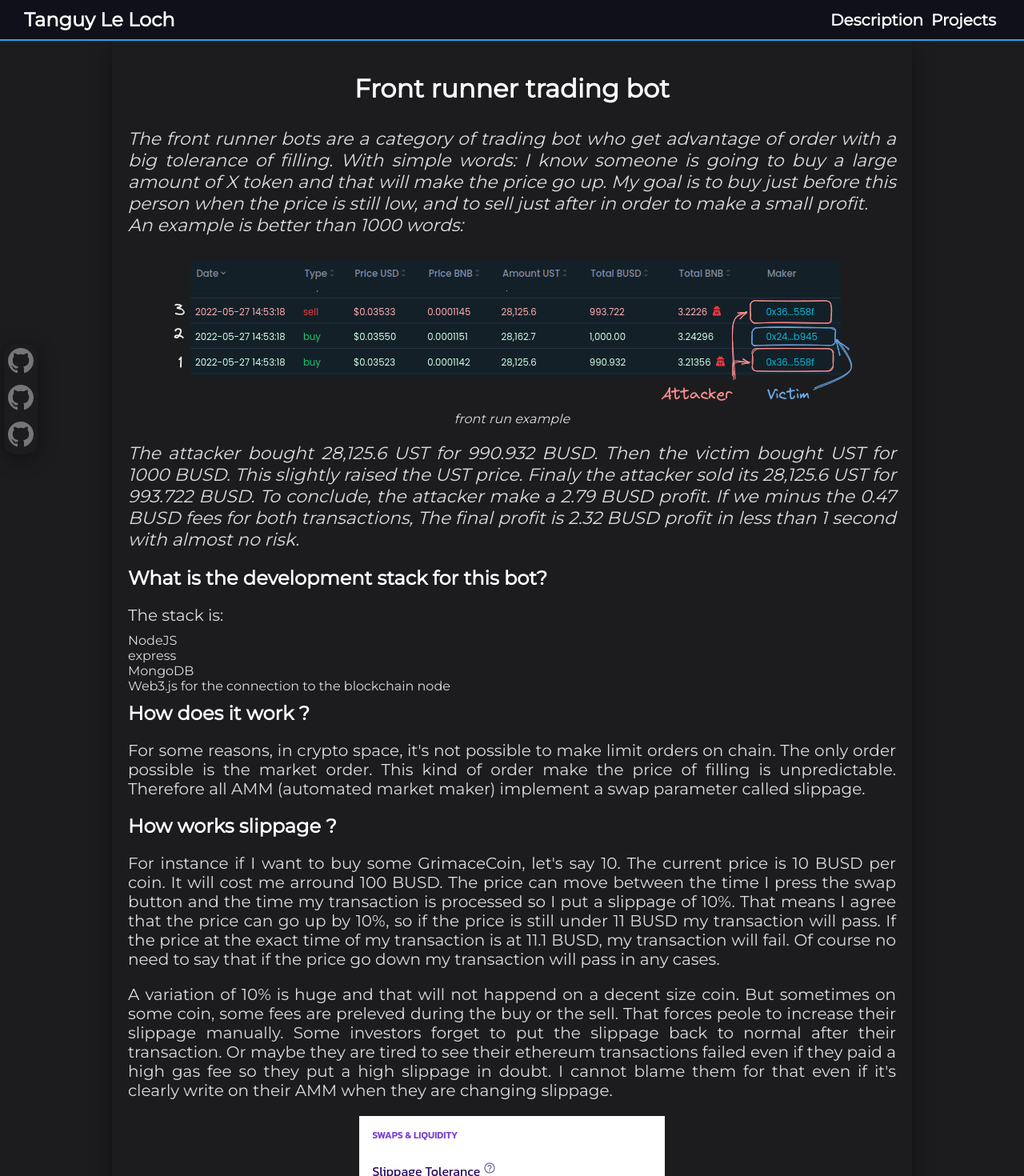
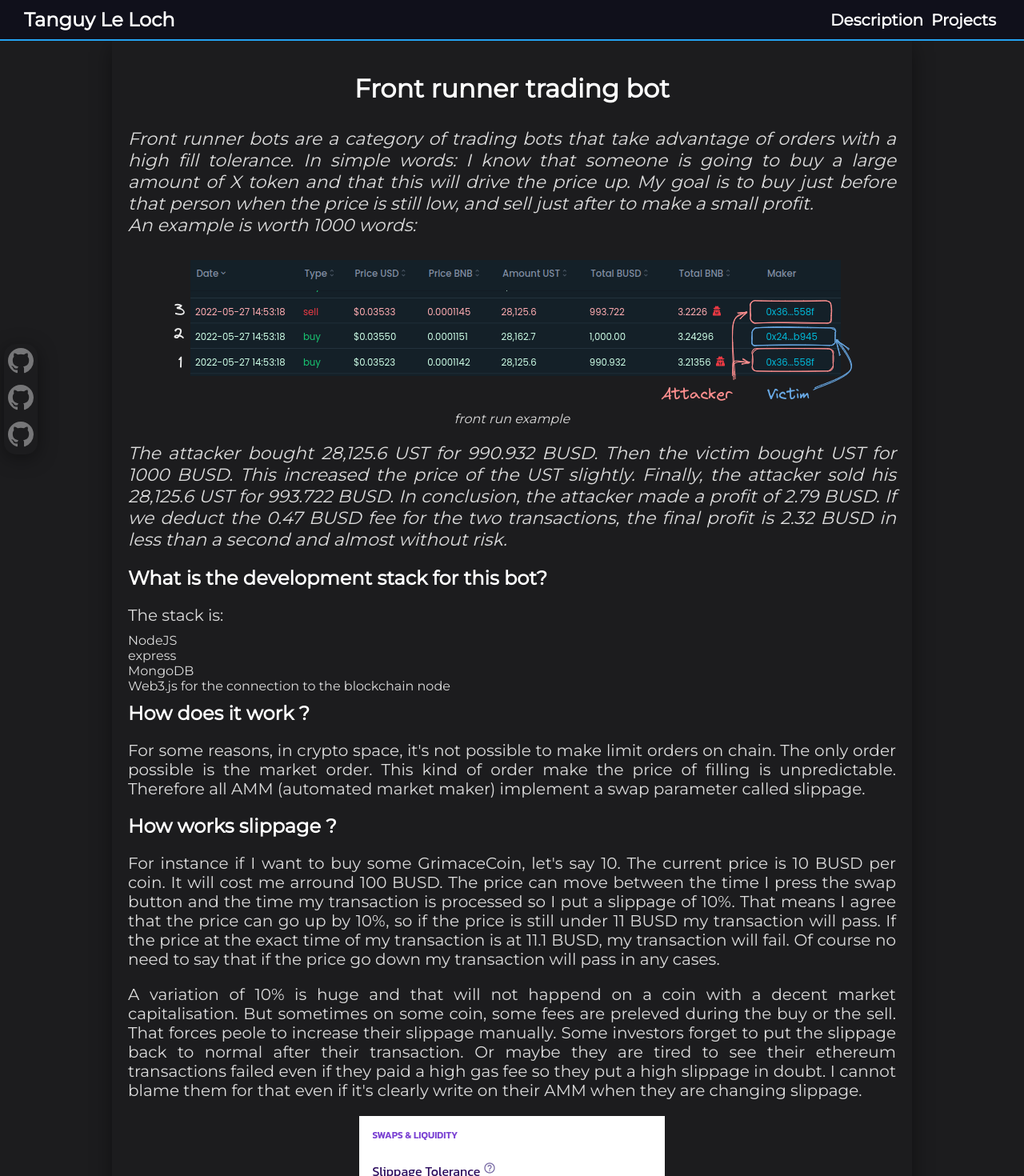
Before and after one commit to TanguyLeLoch/website, a React (Create React App) app: page /projects/front-runner-trading-bot in a window 1280 px wide. Shown: the top 1470 px of the page at 80% size. Built offline with nearby package versions, Linux system fonts and the light colour scheme.

Commit message:
start to correct english

```diff
--- a/src/components/SocialNetworkLinks/index.jsx
+++ b/src/components/SocialNetworkLinks/index.jsx
@@ -1,5 +1,4 @@
 import styled from 'styled-components';
-import colors from '../../utils/style/colors';
 const HoverContainer = styled.div`
   position: fixed;
   left: 5px;
--- a/src/pages/Projects/front-runner-trading-bot/index.jsx
+++ b/src/pages/Projects/front-runner-trading-bot/index.jsx
@@ -39,16 +39,16 @@ function FrontRunnerTradingBot() {
     <StyledCard>
       <Title1>Front runner trading bot</Title1>
       <Intro>
-        The front runner bots are a category of trading bot who get advantage of order with a big tolerance of filling. With simple words: I know someone is
-        going to buy a large amount of X token and that will make the price go up. My goal is to buy just before this person when the price is still low, and to
-        sell just after in order to make a small profit.
-        <br /> An example is better than 1000 words:
+        Front runner bots are a category of trading bots that take advantage of orders with a high fill tolerance. In simple words: I know that someone is going
+        to buy a large amount of X token and that this will drive the price up. My goal is to buy just before that person when the price is still low, and sell
+        just after to make a small profit. <br />
+        An example is worth 1000 words:
       </Intro>
       <ImageLegend src={FrontRunExample} alt="front run example"></ImageLegend>
       <Intro>
-        The attacker bought 28,125.6 UST for 990.932 BUSD. Then the victim bought UST for 1000 BUSD. This slightly raised the UST price. Finaly the attacker
-        sold its 28,125.6 UST for 993.722 BUSD. To conclude, the attacker make a 2.79 BUSD profit. If we minus the 0.47 BUSD fees for both transactions, The
-        final profit is 2.32 BUSD profit in less than 1 second with almost no risk.
+        The attacker bought 28,125.6 UST for 990.932 BUSD. Then the victim bought UST for 1000 BUSD. This increased the price of the UST slightly. Finally, the
+        attacker sold his 28,125.6 UST for 993.722 BUSD. In conclusion, the attacker made a profit of 2.79 BUSD. If we deduct the 0.47 BUSD fee for the two
+        transactions, the final profit is 2.32 BUSD in less than a second and almost without risk.
       </Intro>
       <Title2>What is the development stack for this bot?</Title2>
       <Text>The stack is:</Text>
@@ -71,10 +71,10 @@ function FrontRunnerTradingBot() {
         transaction will fail. Of course no need to say that if the price go down my transaction will pass in any cases.
       </Text>
       <Text>
-        A variation of 10% is huge and that will not happend on a decent size coin. But sometimes on some coin, some fees are preleved during the buy or the
-        sell. That forces peole to increase their slippage manually. Some investors forget to put the slippage back to normal after their transaction. Or maybe
-        they are tired to see their ethereum transactions failed even if they paid a high gas fee so they put a high slippage in doubt. I cannot blame them for
-        that even if it's clearly write on their AMM when they are changing slippage.
+        A variation of 10% is huge and that will not happend on a coin with a decent market capitalisation. But sometimes on some coin, some fees are preleved
+        during the buy or the sell. That forces peole to increase their slippage manually. Some investors forget to put the slippage back to normal after their
+        transaction. Or maybe they are tired to see their ethereum transactions failed even if they paid a high gas fee so they put a high slippage in doubt. I
+        cannot blame them for that even if it's clearly write on their AMM when they are changing slippage.
       </Text>
       <ImageLegend src={SlippageWarning} alt="slippage warning on pancake swap"></ImageLegend>
       <Title3> The goal of the bot is to take profit of these orders.</Title3>
@@ -102,7 +102,7 @@ function FrontRunnerTradingBot() {
         Now we need to filter the most profitable transactions, so we need to compute by ourself the price of the token, this can be done by calling the reserve
         of the pair being traded. For example if the transaction want to buy grimaceCoin in exchange of BUSD, then we can compute the pair address and compute
         the ratio of grimaceCoin over BUSD in reserve, if the ratio is 10 times more grimaceCoin than BUSD, then the price is 10 BUSD per grimace coin. And
-        secondly we need to know the the slippage of the target transaction.
+        secondly we need to know the slippage of the target transaction.
       </Text>
       <Text>
         After compute theses informations (or some derrivated informations about them), We need to know what's the max amount I can buy in order to be at the
--- a/src/pages/Projects/index.jsx
+++ b/src/pages/Projects/index.jsx
@@ -28,6 +28,9 @@ const CardLink = styled(Link)`
   text-decoration: none;
   transform: scale(1);
   transition: transform 0.2s ease-out;
+  p {
+    text-align: justify;
+  }
   h3:after {
     content: '';
     position: absolute;
@@ -57,6 +60,13 @@ function Projects() {
       <Layout>
         <CardLink to="front-runner-trading-bot">
           <CardTitle>Front runner trading bot</CardTitle>
+          <p>
+            Front runner bots are a category of trading bots that take advantage of orders with a high fill tolerance. In simple words: I know that someone is
+            going to buy a large amount of X token and that this will drive the price up. My goal is to buy just before that person when the price is still low,
+            and sell just after to make a small profit. In this article, I describe my thought process for building a bot that can trade automatically with
+            almost no risk using the front run technique. All the key points to pay attention to when building a front runner bot are explained. For those who
+            want to go further, the link to my github repository is also present.
+          </p>
         </CardLink>
         <CardLink to="/">
           <CardTitle>NFT market place</CardTitle>
```
